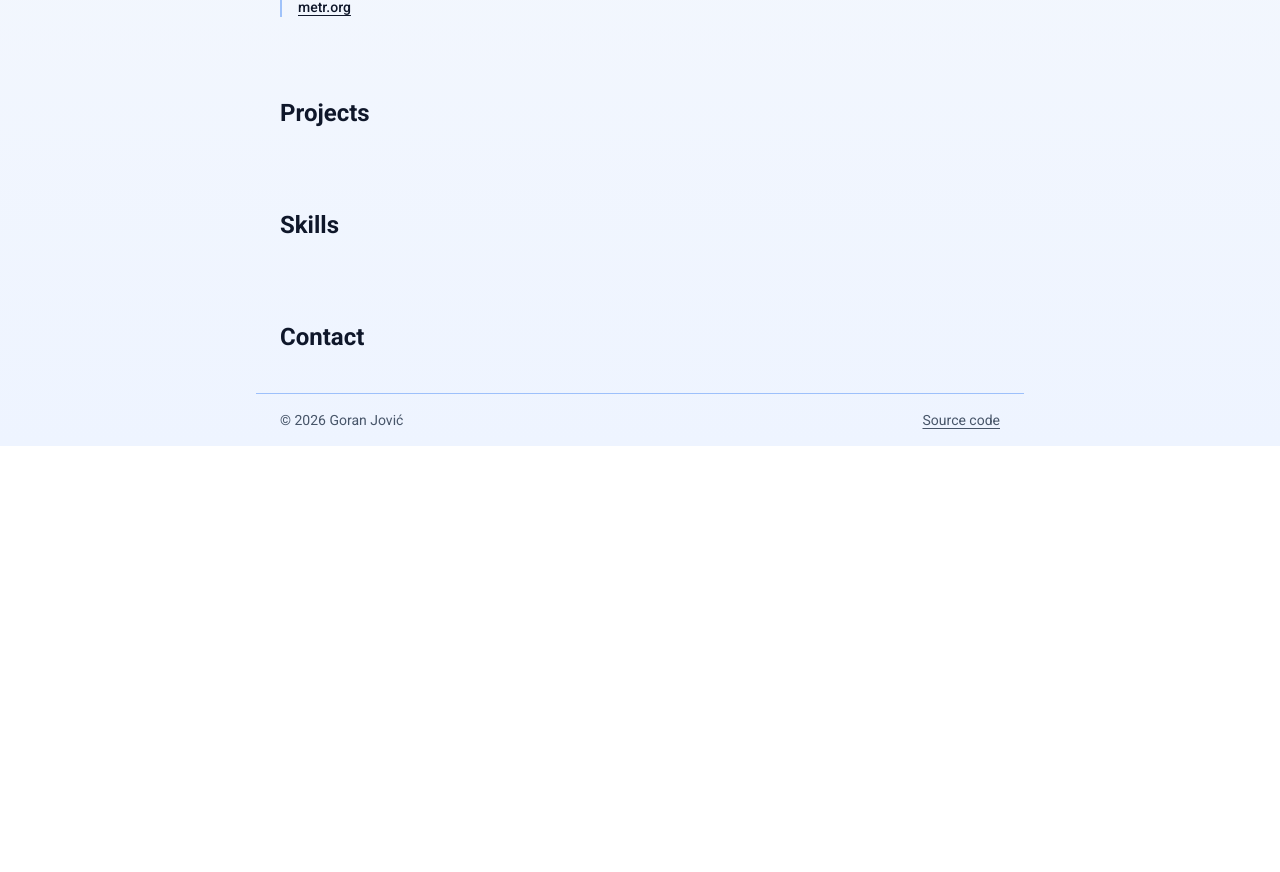
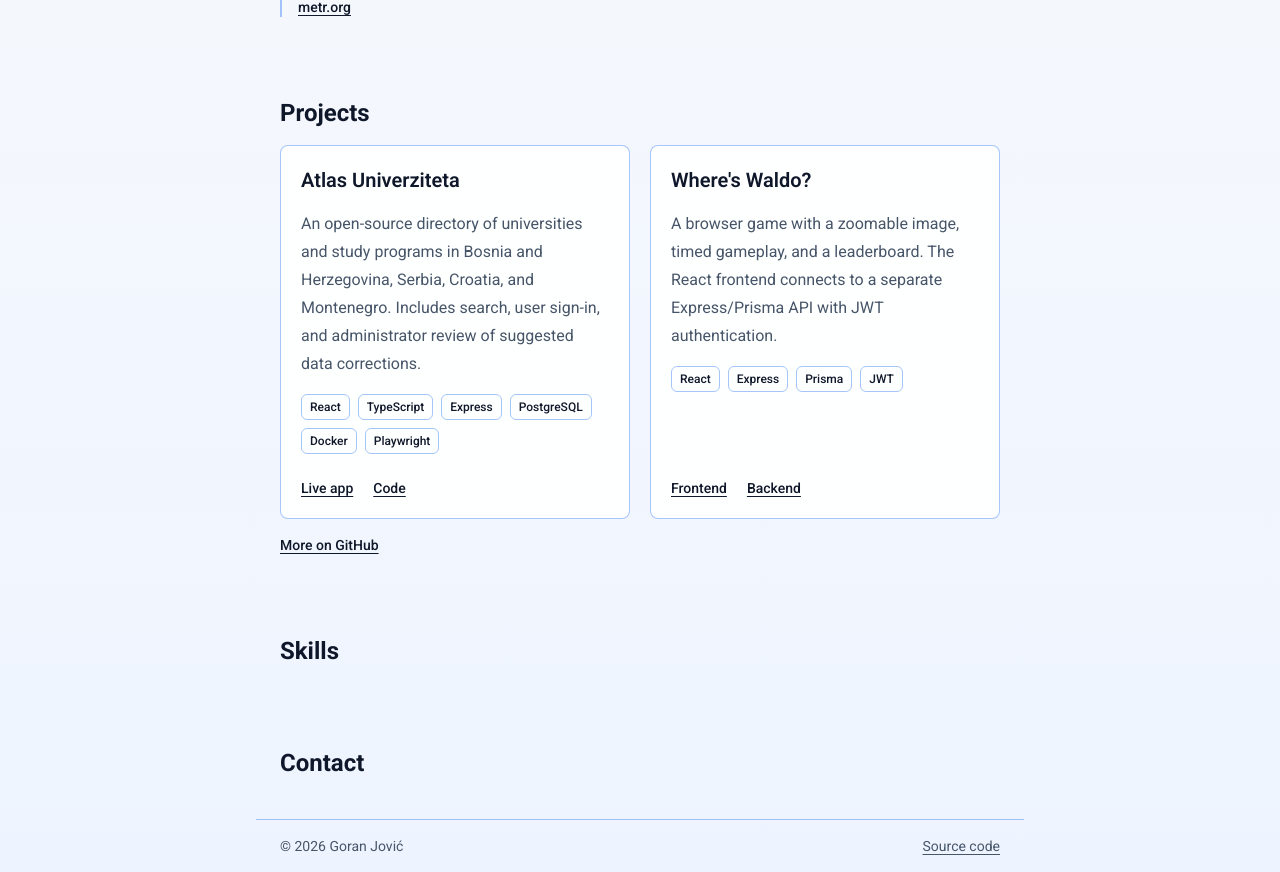
Before and after one commit to goran1010/portfolio, a React (Vite) app: page / in a window 1280 px wide. Shown: the part 1332-2204 px from the top of the page. Before the commit the page ends 1778 px from the top, so only its background shows below. Built offline with nearby package versions, Linux system fonts and the light colour scheme.

Commit message:
feat: add bilingual project cards and links

```diff
--- a/src/App.tsx
+++ b/src/App.tsx
@@ -3,6 +3,7 @@ import { Footer } from "./components/Footer";
 import { Header } from "./components/Header";
 import { Hero } from "./components/Hero";
 import { OpenSource } from "./components/OpenSource";
+import { Projects } from "./components/Projects";
 import { Section } from "./components/Section";
 import { SkipLink } from "./components/SkipLink";
 
@@ -19,7 +20,7 @@ function App() {
         <Hero />
         <About />
         <OpenSource />
-        <Section id="projects" />
+        <Projects />
         <Section id="skills" />
         <Section id="contact" />
       </main>
--- /dev/null
+++ b/src/components/ProjectCard.tsx
@@ -0,0 +1,45 @@
+import { useLanguage } from "../customHooks/useLanguage";
+import { ExternalLink } from "./sharedComponents/ExternalLink";
+
+import type { Project } from "../data/projects";
+
+function ProjectCard({ project }: { project: Project }) {
+  const { t } = useLanguage();
+  const headingId = `${project.id}-project-heading`;
+
+  return (
+    <article
+      aria-labelledby={headingId}
+      className="flex flex-col gap-4 rounded-lg border border-(--border-color) bg-(--surface-1) p-5"
+    >
+      <h3 id={headingId} className="text-xl font-semibold">
+        {t(`projects.${project.id}.name`)}
+      </h3>
+      <p className="leading-7 text-(--text-muted)">
+        {t(`projects.${project.id}.description`)}
+      </p>
+      <ul
+        aria-label={t("projects.technologies")}
+        className="flex flex-wrap gap-2"
+      >
+        {project.technologies.map((technology) => (
+          <li
+            key={technology}
+            className="rounded-md border border-(--border-color) px-2 py-1 text-xs font-medium"
+          >
+            {technology}
+          </li>
+        ))}
+      </ul>
+      <div className="mt-auto flex flex-wrap gap-x-5 gap-y-2 pt-2 text-sm font-medium">
+        {project.links.map(({ kind, href }) => (
+          <ExternalLink key={kind} href={href}>
+            {t(`projects.links.${kind}`)}
+          </ExternalLink>
+        ))}
+      </div>
+    </article>
+  );
+}
+
+export { ProjectCard };
--- /dev/null
+++ b/src/components/Projects.tsx
@@ -0,0 +1,27 @@
+import { useLanguage } from "../customHooks/useLanguage";
+import { CONTACT_LINKS } from "../data/contact";
+import { PROJECTS } from "../data/projects";
+import { ProjectCard } from "./ProjectCard";
+import { Section } from "./Section";
+import { ExternalLink } from "./sharedComponents/ExternalLink";
+
+function Projects() {
+  const { t } = useLanguage();
+
+  return (
+    <Section id="projects">
+      <div className="grid gap-5 sm:grid-cols-2">
+        {PROJECTS.map((project) => (
+          <ProjectCard key={project.id} project={project} />
+        ))}
+      </div>
+      <p className="text-sm font-medium">
+        <ExternalLink href={CONTACT_LINKS.github}>
+          {t("projects.moreOnGithub")}
+        </ExternalLink>
+      </p>
+    </Section>
+  );
+}
+
+export { Projects };
--- /dev/null
+++ b/src/data/projects.ts
@@ -0,0 +1,39 @@
+type ProjectLinkKind = "live" | "code" | "frontend" | "backend";
+
+interface Project {
+  id: "atlas" | "waldo";
+  technologies: readonly string[];
+  links: readonly { kind: ProjectLinkKind; href: string }[];
+}
+
+const PROJECTS = [
+  {
+    id: "atlas",
+    technologies: [
+      "React",
+      "TypeScript",
+      "Express",
+      "PostgreSQL",
+      "Docker",
+      "Playwright",
+    ],
+    links: [
+      { kind: "live", href: "https://atlasuniverziteta.com" },
+      { kind: "code", href: "https://github.com/goran1010/atlas-univerziteta" },
+    ],
+  },
+  {
+    id: "waldo",
+    technologies: ["React", "Express", "Prisma", "JWT"],
+    links: [
+      {
+        kind: "frontend",
+        href: "https://github.com/goran1010/waldo-front-end",
+      },
+      { kind: "backend", href: "https://github.com/goran1010/waldo-back-end" },
+    ],
+  },
+] as const satisfies readonly Project[];
+
+export { PROJECTS };
+export type { Project };
--- a/src/locales/en.json
+++ b/src/locales/en.json
@@ -52,6 +52,24 @@
       "description": "I participate in research on the impact of AI tools on developer productivity. I've completed 200+ tasks across personal and open-source projects, with and without AI assistance."
     }
   },
+  "projects": {
+    "atlas": {
+      "name": "Atlas Univerziteta",
+      "description": "An open-source directory of universities and study programs in Bosnia and Herzegovina, Serbia, Croatia, and Montenegro. Includes search, user sign-in, and administrator review of suggested data corrections."
+    },
+    "waldo": {
+      "name": "Where's Waldo?",
+      "description": "A browser game with a zoomable image, timed gameplay, and a leaderboard. The React frontend connects to a separate Express/Prisma API with JWT authentication."
+    },
+    "technologies": "Technologies",
+    "links": {
+      "live": "Live app",
+      "code": "Code",
+      "frontend": "Frontend",
+      "backend": "Backend"
+    },
+    "moreOnGithub": "More on GitHub"
+  },
   "footer": {
     "source": "Source code"
   }
--- a/src/locales/sr.json
+++ b/src/locales/sr.json
@@ -52,6 +52,24 @@
       "description": "Učestvujem u istraživanju uticaja AI alata na rad programera. Završio sam 200+ zadataka na ličnim i open-source projektima, uz AI pomoć i bez nje."
     }
   },
+  "projects": {
+    "atlas": {
+      "name": "Atlas Univerziteta",
+      "description": "Open-source portal o univerzitetima i studijskim programima u Bosni i Hercegovini, Srbiji, Hrvatskoj i Crnoj Gori. Omogućava pretragu, prijavu korisnika i slanje prijedloga za ispravke podataka koje administrator provjerava."
+    },
+    "waldo": {
+      "name": "Where's Waldo?",
+      "description": "Interaktivna web igra sa zumiranjem slike, mjerenjem vremena i rang-listom. Koristi React frontend i zaseban Express/Prisma API sa JWT autentifikacijom."
+    },
+    "technologies": "Tehnologije",
+    "links": {
+      "live": "Live app",
+      "code": "Code",
+      "frontend": "Frontend",
+      "backend": "Backend"
+    },
+    "moreOnGithub": "Više na GitHubu"
+  },
   "footer": {
     "source": "Izvorni kod"
   }
```
Also changed, not shown: .cspell.json, 2 other files (tests, documents, lock files or other folders).
